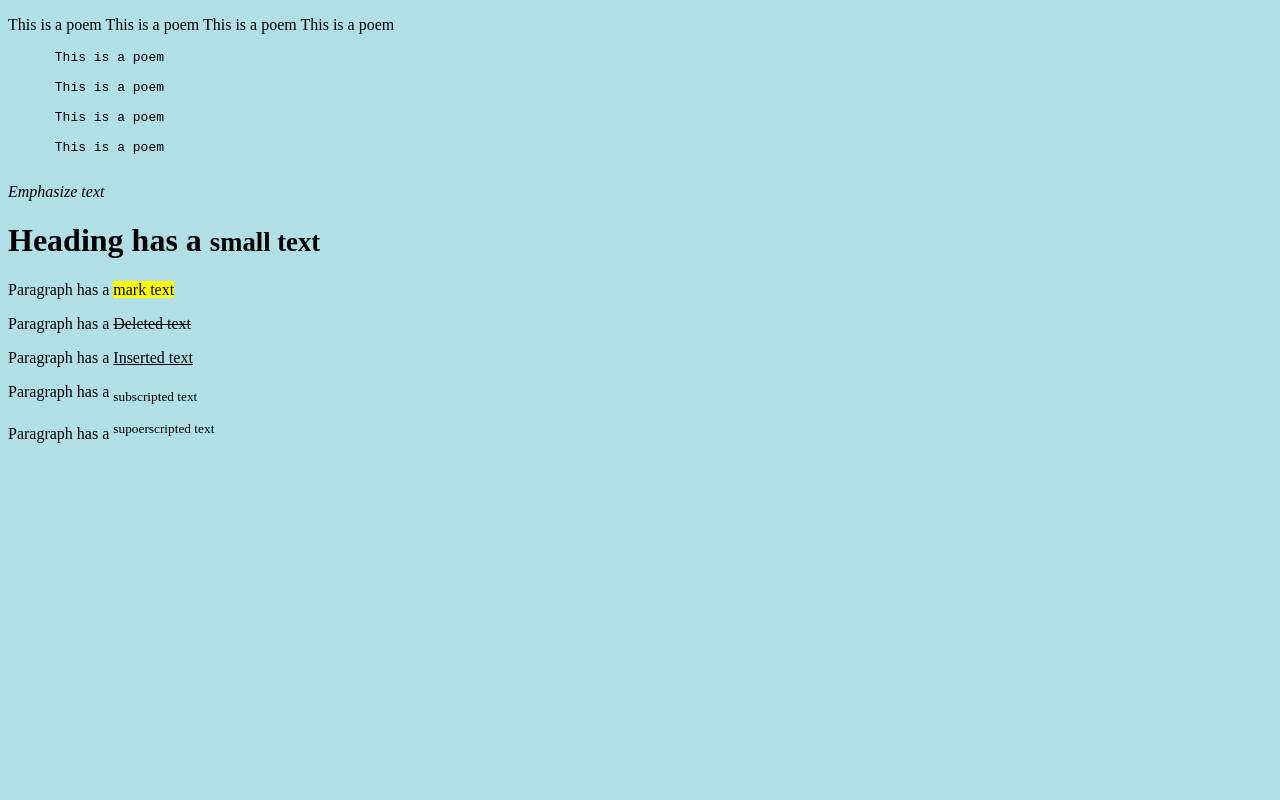
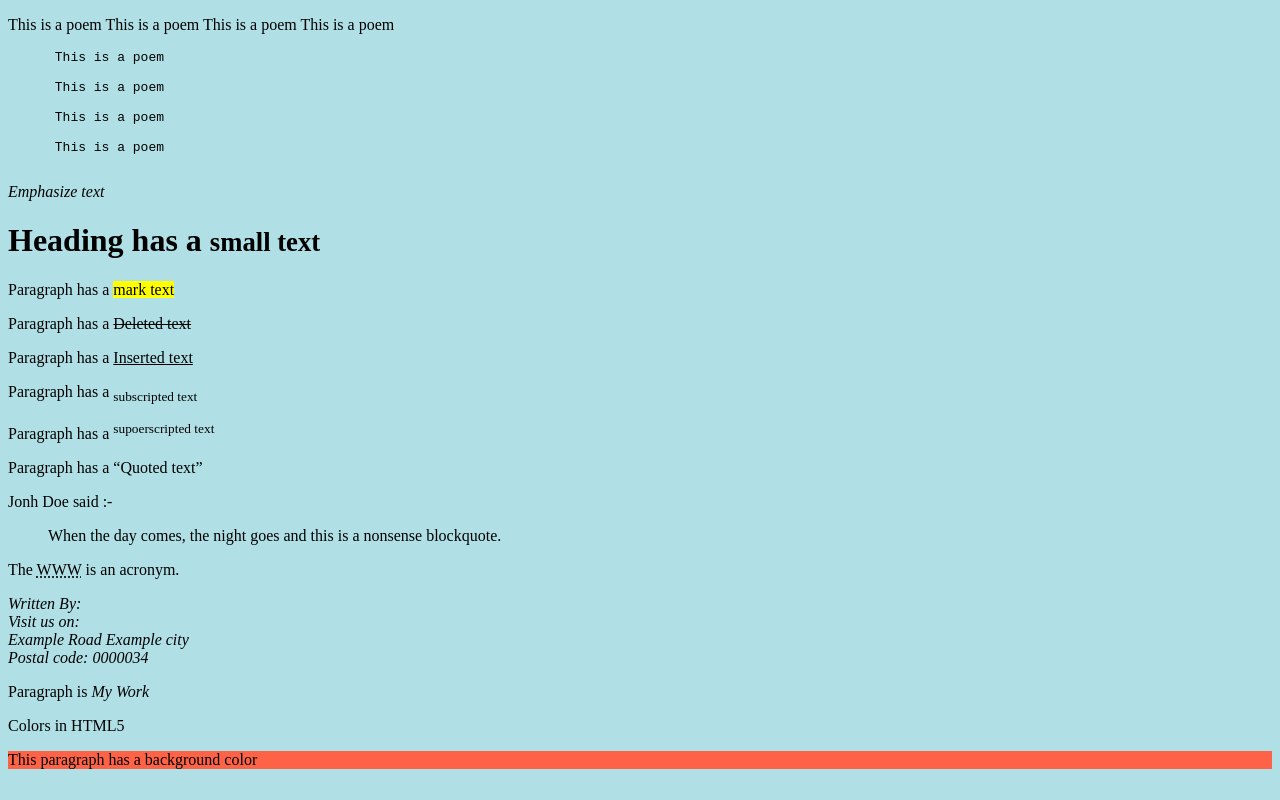
Before and after one commit to hariomkasanya/Web_1, a plain HTML site: page index.html in a window 1280 px wide. Drawn offline with Linux system fonts and the light colour scheme.

Commit message:
Second Change

```diff
--- a/index.html
+++ b/index.html
@@ -35,5 +35,27 @@
    <p>Paragraph has a <ins>Inserted text</ins></p>
    <p>Paragraph has a <sub>subscripted text</sub></p>
    <p>Paragraph has a <sup>supoerscripted text</sup></p>
+
+<!--    Quotations in HTML 5 -->
+
+   <p>Paragraph has a <q>Quoted text</q></p>
+   <p>Jonh Doe said :-
+      <blockquote cite="http://hindimeguide.com/">
+         When the day comes, the night goes and this is a nonsense
+         blockquote.
+      </blockquote>
+   </p>
+   <p>The <abbr title="Word Wide Web">WWW</abbr> is an acronym.</p>
+   <address>
+      Written By: <br>
+      Visit us on: <br>
+      Example Road Example city <br>
+      Postal code: 0000034
+   </address>
+<!--    cite is for work titles etc. -->
+   <p>Paragraph is <cite>My Work</cite></p>
+   Colors in HTML5
+   <p style="background-color:tomato">This paragraph has a background color</p>
+
 </body>
 </html>
```
